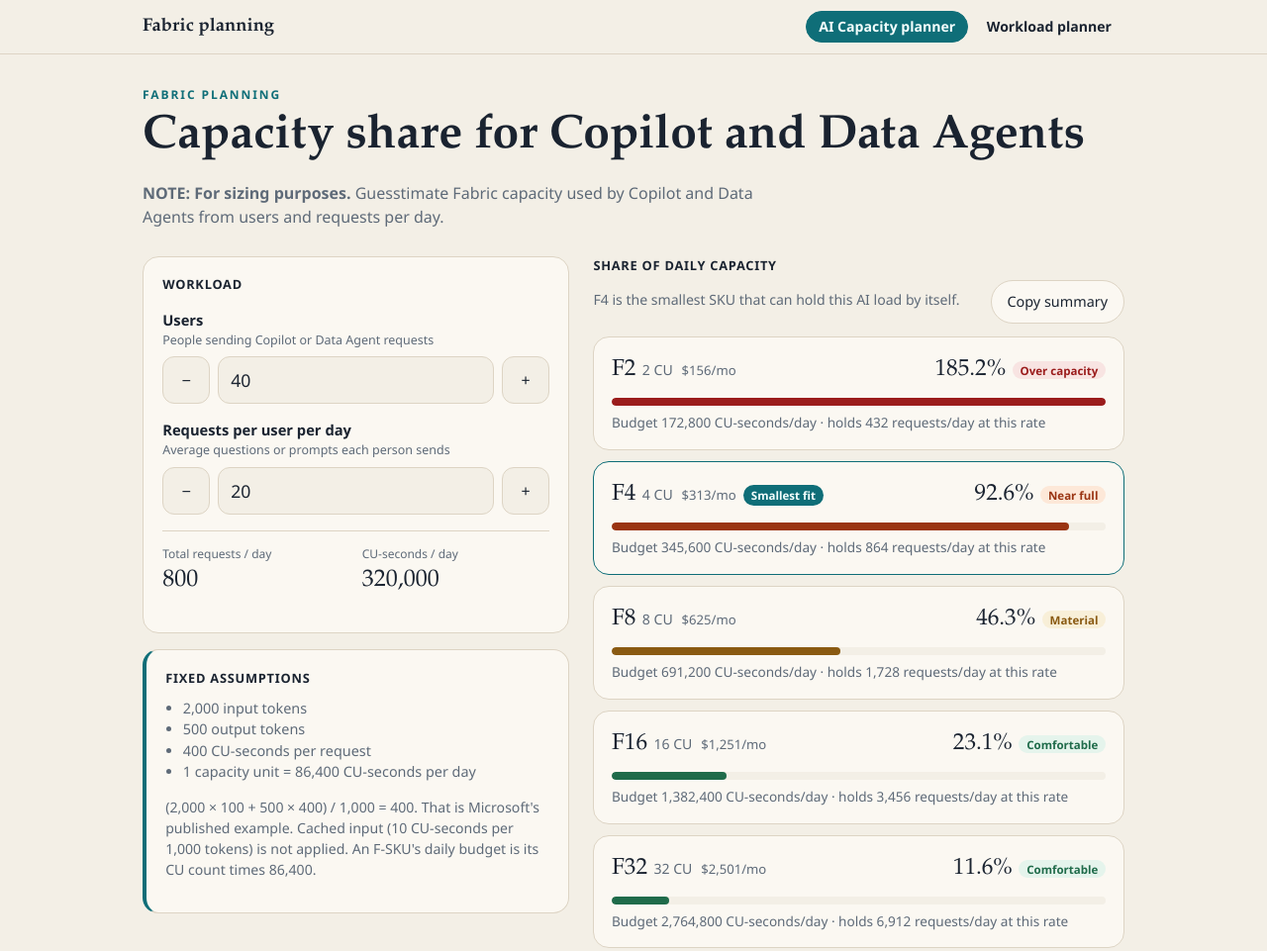
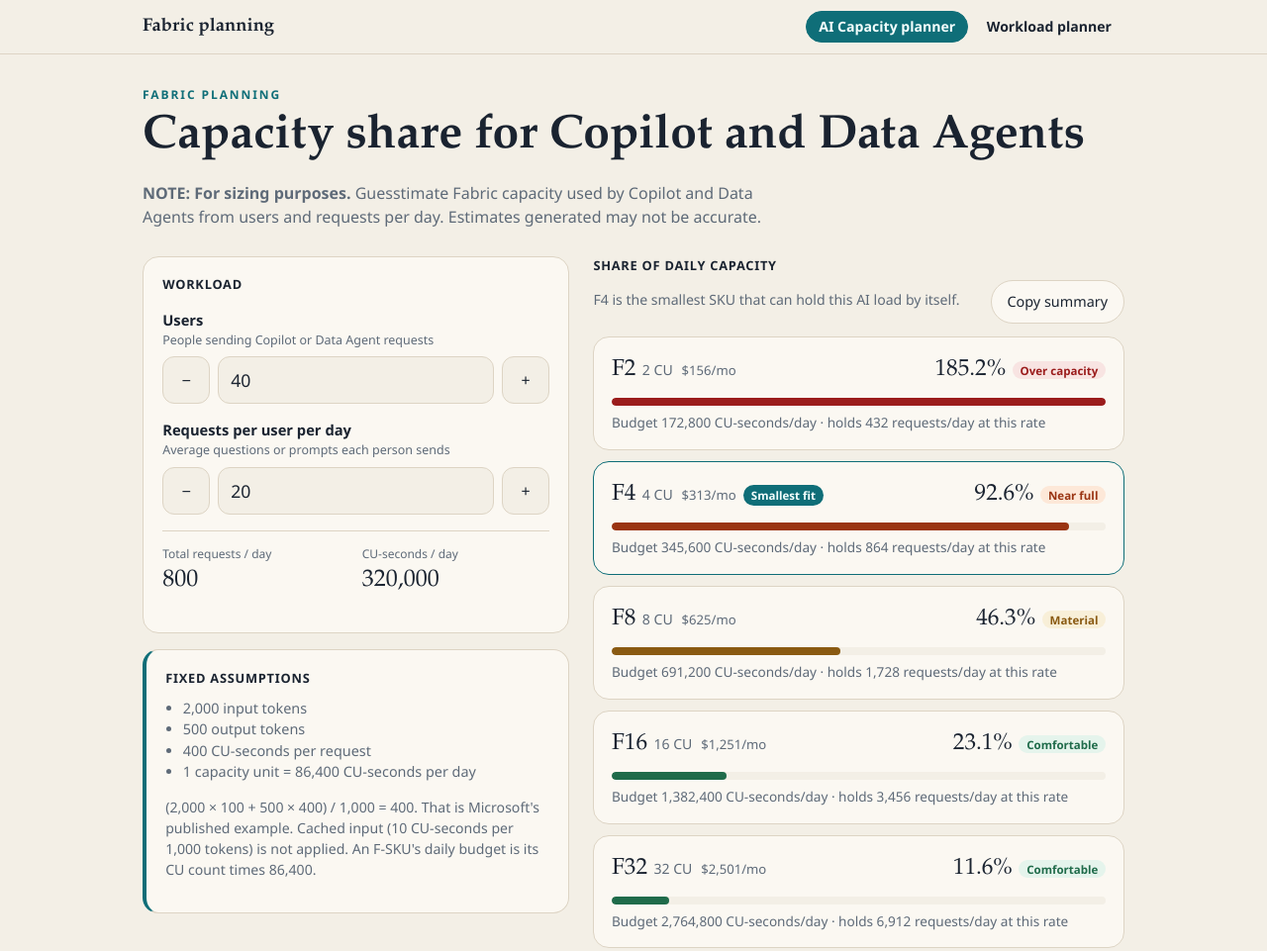
Before and after one commit to dsilalahi/jujutsu, a plain HTML site: page docs/index.html in a window 1280 px wide. Shown: the top 961 px of the page at 99% size. Drawn offline with Linux system fonts and the light colour scheme.

Commit message:
add disclaimer

```diff
--- a/docs/index.html
+++ b/docs/index.html
@@ -13,7 +13,7 @@
   <main class="wrap">
     <p class="kicker">Fabric planning</p>
     <h1>Capacity share for Copilot and Data Agents</h1>
-    <p class="lede"><strong>NOTE: For sizing purposes.</strong> Guesstimate Fabric capacity used by Copilot and Data Agents from users and requests per day.</p>
+    <p class="lede"><strong>NOTE: For sizing purposes.</strong> Guesstimate Fabric capacity used by Copilot and Data Agents from users and requests per day. Estimates generated may not be accurate.</p>
 
     <div class="layout">
       <section>
```
Also changed, not shown: docs/workloads.html (+1 -1 lines).
